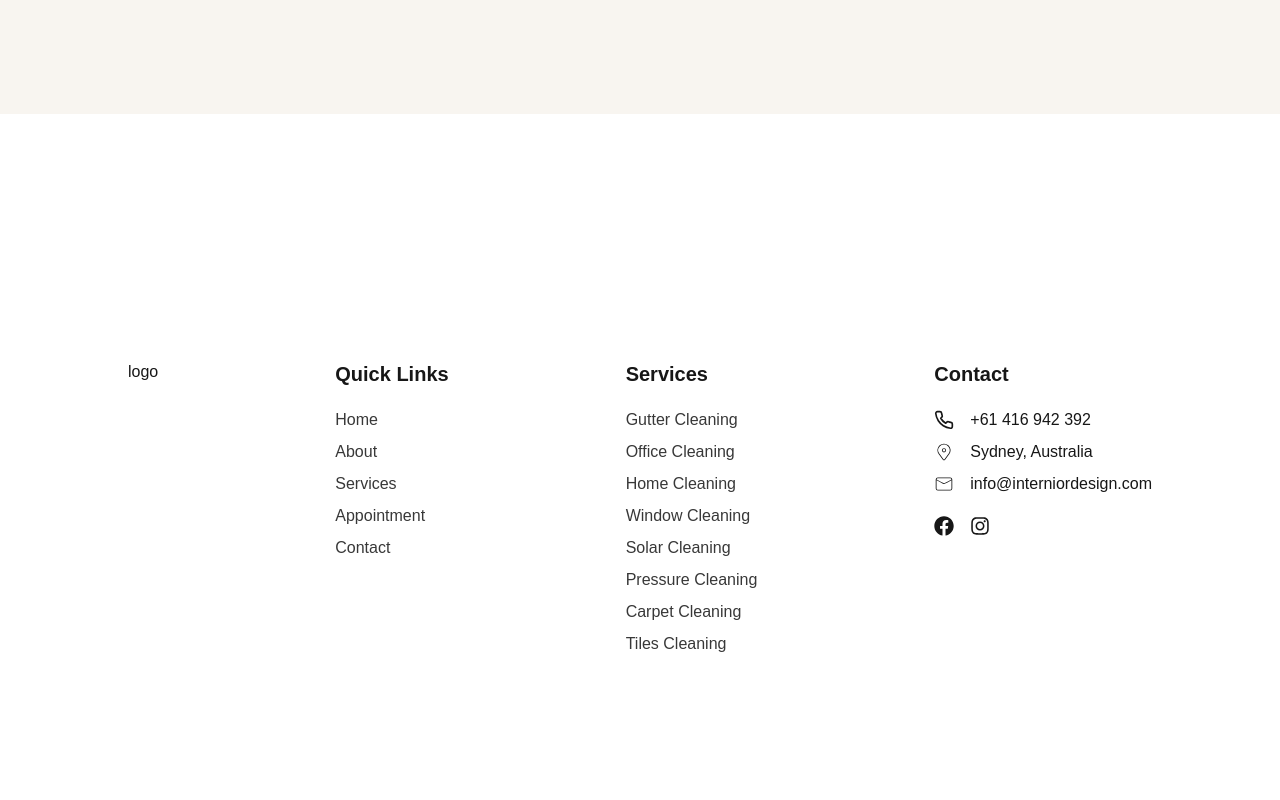
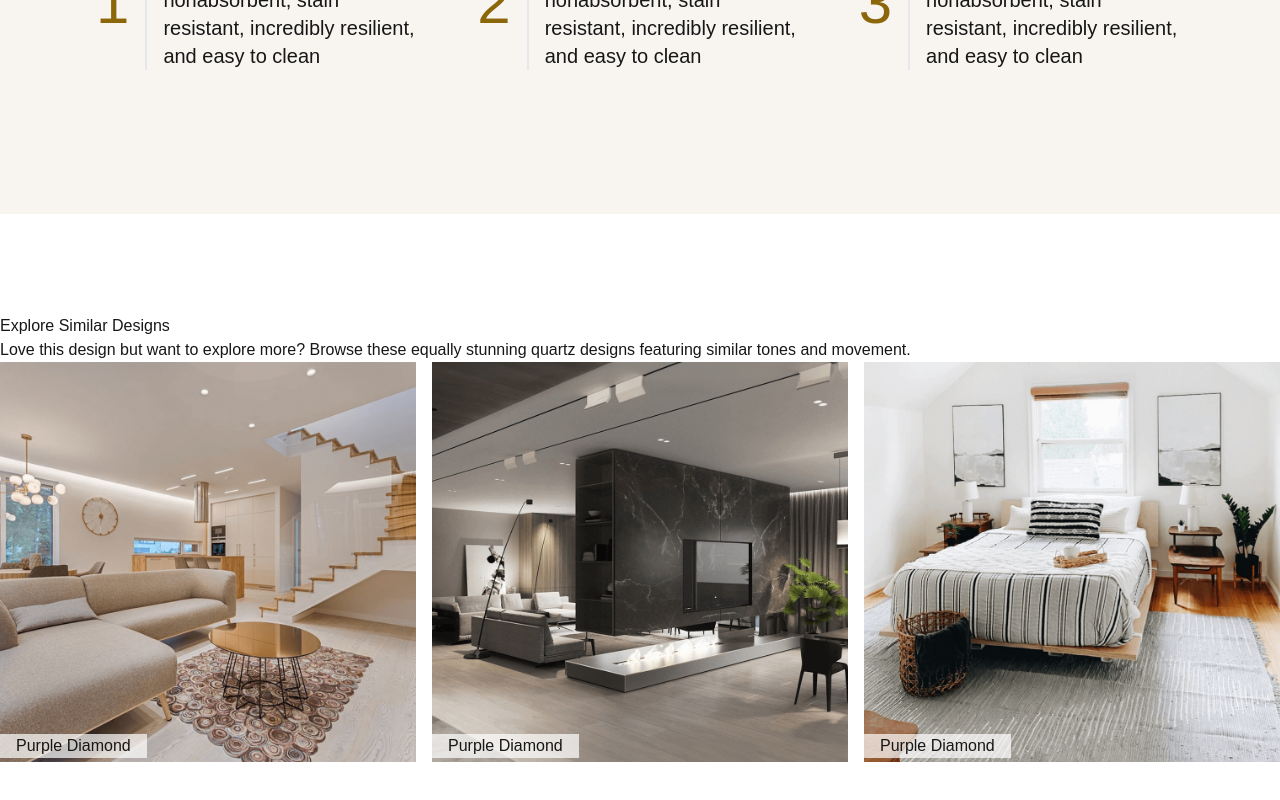
Before and after one commit to SunnyThakuri/designersite, a Next.js app: page /productdetail in a window 1280 px wide. Shown: the part 1240-2040 px from the top of the page. Before the commit the page ends 1950 px from the top, so only its background shows below. Built offline with nearby package versions, Linux system fonts and the light colour scheme.

Commit message:
added new compoenent to product details pagfe

```diff
--- a/src/app/productdetail/page.tsx
+++ b/src/app/productdetail/page.tsx
@@ -1,10 +1,11 @@
 import ProductInfo from "@/components/productdetail/productinfo"
 import ProductImage from "@/components/productdetail/productImage"
 import Benefits from "@/components/productdetail/benefits"
+import Similar from "@/components/productdetail/similar"
 
 const ProductDetai = () =>{
     return(
-        <div className=" py-8">
+        <div className="space-y-[100px] py-8">
             <div className="flex plr gap-12">
                 <div className="w-[60%] ">
                     <ProductImage/>
@@ -14,6 +15,7 @@ const ProductDetai = () =>{
                 </div>
             </div>
             <Benefits/>
+            <Similar/>
         </div>
 
     )
--- /dev/null
+++ b/src/components/productdetail/similar.tsx
@@ -0,0 +1,39 @@
+import Image from "next/image"
+
+const Similar = () =>{
+
+    const designs =[
+        "/images/landing/design1.webp",
+        "/images/landing/design2.webp",
+        "/images/landing/design3.webp",
+    ]
+    return(
+        <div>
+            <p>Explore Similar Designs</p>
+            <p>Love this design but want to explore more? Browse these equally stunning quartz designs featuring similar tones and movement.</p>
+            <div className="grid grid-cols-3 gap-4">
+                {/* card */}
+                {
+                    designs.map((design,index)=>(
+
+                <div key={index} className="relative">
+                    <div className="w-full h-[400px]">
+                        <Image
+                        // src={"/images/landing/design1.webp"}
+                        src={design}
+                        alt="img"
+                        width={500}
+                        height={500}
+                        className="w-full h-full object-cover "/>
+                    </div>
+                    <p className="bg-white/70 px-4  absolute bottom-1 ">Purple Diamond</p>
+                </div>
+                    ))
+                }
+
+            </div>
+        </div>
+    )
+}
+
+export default Similar
```
